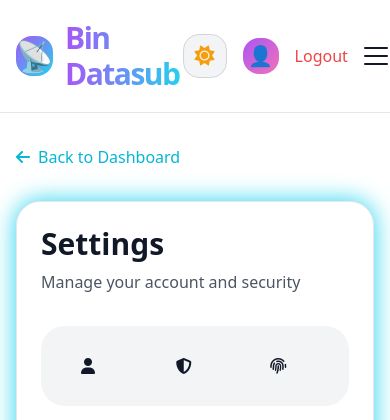
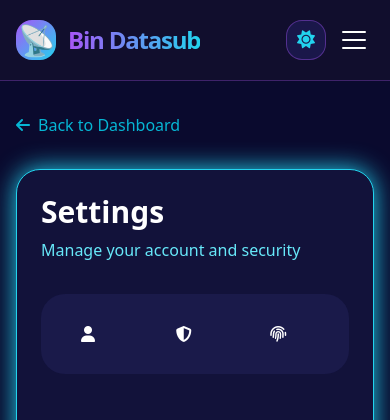
Before and after one commit to Hidar022/Bin_datasub, a Django app: page /settings/ in a window 390 px wide. Shown: the top 420 px of the page. Run offline with Django 5.2, Linux system fonts and the light colour scheme; the visitor is signed in with stand-in values (Sample User, id 1); data comes from the database, SQL or seed files in the repository; some libraries are stand-ins or nearby versions.

Commit message:
fix mobile alignment and nav bar

```diff
--- a/vtuapp/templates/vtuapp/base.html
+++ b/vtuapp/templates/vtuapp/base.html
@@ -21,13 +21,16 @@
         .neon-purple { box-shadow: 0 0 25px #a855f7; }
     </style>
 
-    <script>
-        tailwind.config = { darkMode: 'class' };
+  <script>
+    tailwind.config = { darkMode: 'class' };
 
-        if (localStorage.getItem('theme') === 'dark') {
-            document.documentElement.classList.add('dark');
-        }
-    </script>
+    if (localStorage.getItem('theme') === null) {
+        localStorage.setItem('theme', 'dark');
+        document.documentElement.classList.add('dark');
+    } else if (localStorage.getItem('theme') === 'dark') {
+        document.documentElement.classList.add('dark');
+    }
+</script>
 
     {% block extra_head %}{% endblock %}
 </head>
@@ -41,73 +44,75 @@
                 <!-- Logo -->
                 <div class="flex items-center gap-3">
                     <div class="w-10 h-10 bg-gradient-to-br from-purple-500 to-cyan-400 rounded-2xl flex items-center justify-center text-3xl">📡</div>
-                    <span class="text-3xl font-bold tracking-tighter header-glow">Bin Datasub</span>
+                    <span class="text-2xl md:text-3xl font-bold tracking-tighter header-glow">Bin Datasub</span>
                 </div>
 
                 <!-- Desktop Menu -->
                 <div class="hidden md:flex items-center gap-8 text-sm font-medium">
                     {% if user.is_authenticated %}
-                        <!-- Logged In User -->
                         <a href="{% url 'dashboard' %}" class="hover:text-cyan-500 transition-colors">Dashboard</a>
                         <a href="{% url 'services' %}" class="hover:text-cyan-500 transition-colors">Services</a>
                         <a href="{% url 'transactions' %}" class="hover:text-cyan-500 transition-colors">Transactions</a>
                         <a href="{% url 'support' %}" class="hover:text-cyan-500 transition-colors">Support</a>
                         <a href="{% url 'settings' %}" class="hover:text-cyan-500 transition-colors">Settings</a>
                     {% else %}
-                        <!-- Guest User -->
                         <a href="{% url 'index' %}" class="hover:text-cyan-500 transition-colors">Home</a>
                         <a href="{% url 'services' %}" class="hover:text-cyan-500 transition-colors">Services</a>
                         <a href="{% url 'support' %}" class="hover:text-cyan-500 transition-colors">Support</a>
                     {% endif %}
                 </div>
 
-                <div class="flex items-center gap-4">
+                <div class="flex items-center gap-2 md:gap-4">
                     <!-- Theme Toggle -->
                     <button id="theme-toggle"
-                            class="w-11 h-11 flex items-center justify-center rounded-2xl bg-gray-100 dark:bg-[#1a174a] border border-gray-300 dark:border-purple-500/40 hover:border-cyan-400 transition-all">
-                        <i id="theme-icon" class="fas fa-sun text-xl text-amber-500 dark:text-cyan-400"></i>
+                            class="w-10 h-10 md:w-11 md:h-11 flex items-center justify-center rounded-2xl bg-gray-100 dark:bg-[#1a174a] border border-gray-300 dark:border-purple-500/40 hover:border-cyan-400 transition-all">
+                        <i id="theme-icon" class="fas fa-sun text-lg md:text-xl text-amber-500 dark:text-cyan-400"></i>
                     </button>
 
                     {% if user.is_authenticated %}
-                        <span class="hidden sm:inline font-medium">Hi, {{ request.user.username }}!</span>
-                        <div class="w-9 h-9 bg-gradient-to-br from-purple-500 to-pink-400 rounded-2xl flex items-center justify-center text-xl">👤</div>
-                        <a href="{% url 'logout' %}" class="text-red-500 hover:text-red-600 font-medium">Logout</a>
+                        <!-- Desktop View for User Info -->
+                        <span class="hidden lg:inline font-medium text-sm">Hi, {{ request.user.username }}!</span>
+                        <div class="hidden sm:flex w-9 h-9 bg-gradient-to-br from-purple-500 to-pink-400 rounded-2xl items-center justify-center text-xl">👤</div>
+                        <a href="{% url 'logout' %}" class="hidden md:inline text-red-500 hover:text-red-600 font-medium text-sm">Logout</a>
                     {% else %}
+                        <!-- Desktop Buttons: Hidden on small screens to avoid clutter -->
                         <a href="{% url 'login' %}"
-                           class="px-6 py-3 text-sm font-semibold rounded-2xl border border-purple-500 hover:bg-purple-500 hover:text-white transition-all">
+                           class="hidden sm:inline px-4 md:px-6 py-2 md:py-3 text-sm font-semibold rounded-2xl border border-purple-500 hover:bg-purple-500 hover:text-white transition-all">
                             Login
                         </a>
                         <a href="{% url 'register' %}"
-                           class="px-6 py-3 text-sm font-semibold bg-gradient-to-r from-purple-500 to-cyan-400 text-white rounded-2xl hover:scale-105 transition-all">
+                           class="hidden sm:inline px-4 md:px-6 py-2 md:py-3 text-sm font-semibold bg-gradient-to-r from-purple-500 to-cyan-400 text-white rounded-2xl hover:scale-105 transition-all">
                             Sign Up
                         </a>
                     {% endif %}
 
                     <!-- Hamburger -->
-                    <button id="hamburger" class="md:hidden hamburger flex flex-col gap-1.5 w-8">
-                        <span class="block w-6 h-0.5 bg-gray-900 dark:bg-white rounded"></span>
-                        <span class="block w-6 h-0.5 bg-gray-900 dark:bg-white rounded"></span>
-                        <span class="block w-6 h-0.5 bg-gray-900 dark:bg-white rounded"></span>
+                    <button id="hamburger" class="md:hidden flex flex-col gap-1.5 w-8 ml-2">
+                        <span class="block w-6 h-0.5 bg-gray-900 dark:bg-white rounded transition-transform"></span>
+                        <span class="block w-6 h-0.5 bg-gray-900 dark:bg-white rounded transition-opacity"></span>
+                        <span class="block w-6 h-0.5 bg-gray-900 dark:bg-white rounded transition-transform"></span>
                     </button>
                 </div>
             </div>
 
             <!-- Mobile Menu -->
-            <div id="mobile-menu" class="hidden md:hidden mt-4 pt-4 border-t border-gray-200 dark:border-purple-500/30">
-                <div class="flex flex-col gap-4 text-sm font-medium">
+            <div id="mobile-menu" class="hidden md:hidden mt-4 pt-6 pb-4 border-t border-gray-200 dark:border-purple-500/30">
+                <div class="flex flex-col items-center gap-6 text-base font-semibold">
                     {% if user.is_authenticated %}
+                        <div class="text-cyan-400 mb-2">Welcome, {{ request.user.username }}</div>
                         <a href="{% url 'dashboard' %}" class="hover:text-cyan-500">Dashboard</a>
                         <a href="{% url 'services' %}" class="hover:text-cyan-500">Services</a>
                         <a href="{% url 'transactions' %}" class="hover:text-cyan-500">Transactions</a>
                         <a href="{% url 'support' %}" class="hover:text-cyan-500">Support</a>
                         <a href="{% url 'settings' %}" class="hover:text-cyan-500">Settings</a>
-                        <a href="{% url 'logout' %}" class="text-red-500">Logout</a>
+                        <a href="{% url 'logout' %}" class="text-red-500 mt-2">Logout</a>
                     {% else %}
                         <a href="{% url 'index' %}" class="hover:text-cyan-500">Home</a>
                         <a href="{% url 'services' %}" class="hover:text-cyan-500">Services</a>
                         <a href="{% url 'support' %}" class="hover:text-cyan-500">Support</a>
-                        <a href="{% url 'login' %}" class="hover:text-cyan-500">Login</a>
-                        <a href="{% url 'register' %}" class="hover:text-cyan-500">Sign Up</a>
+                        <!-- Guest Auth Links only shown here on mobile -->
+                        <a href="{% url 'login' %}" class="w-full text-center py-3 border border-purple-500 rounded-2xl">Login</a>
+                        <a href="{% url 'register' %}" class="w-full text-center py-3 bg-gradient-to-r from-purple-500 to-cyan-400 text-white rounded-2xl">Sign Up</a>
                     {% endif %}
                 </div>
             </div>
@@ -117,7 +122,6 @@
     {% block content %}
     {% endblock %}
 
-    <!-- Scripts -->
     <script>
         function setTheme(theme) {
             if (theme === 'dark') {
@@ -145,7 +149,6 @@
             const mobileMenu = document.getElementById('mobile-menu');
             if (hamburger && mobileMenu) {
                 hamburger.addEventListener('click', () => {
-                    hamburger.classList.toggle('active');
                     mobileMenu.classList.toggle('hidden');
                 });
             }
```
Also changed, not shown: vtuapp/templates/vtuapp/register.html (+17 -5 lines), vtuapp/templates/vtuapp/settings.html (+59 -4 lines).
